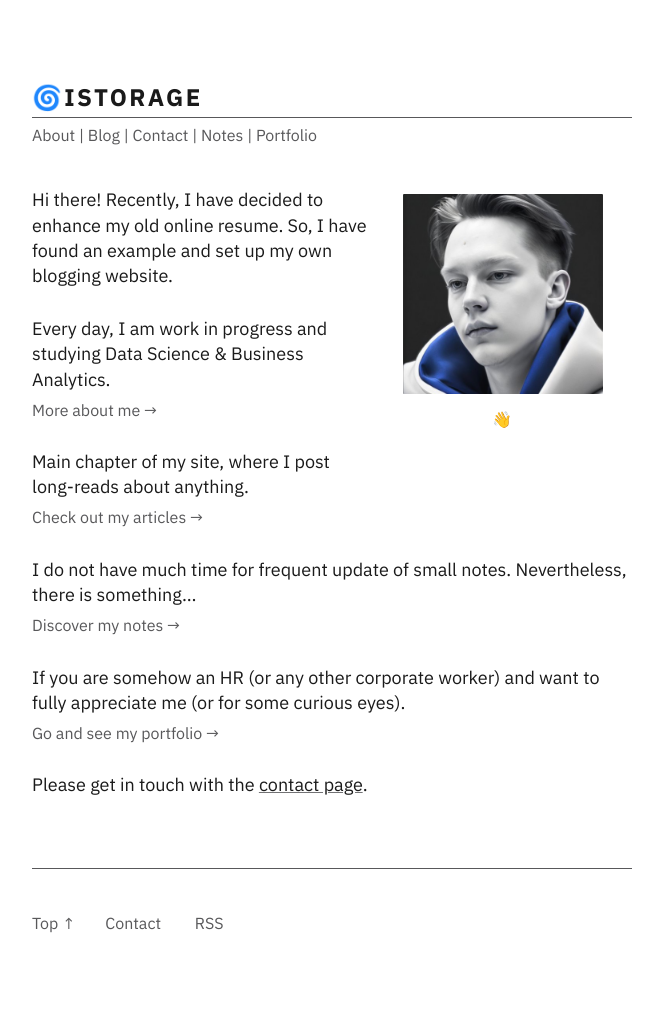
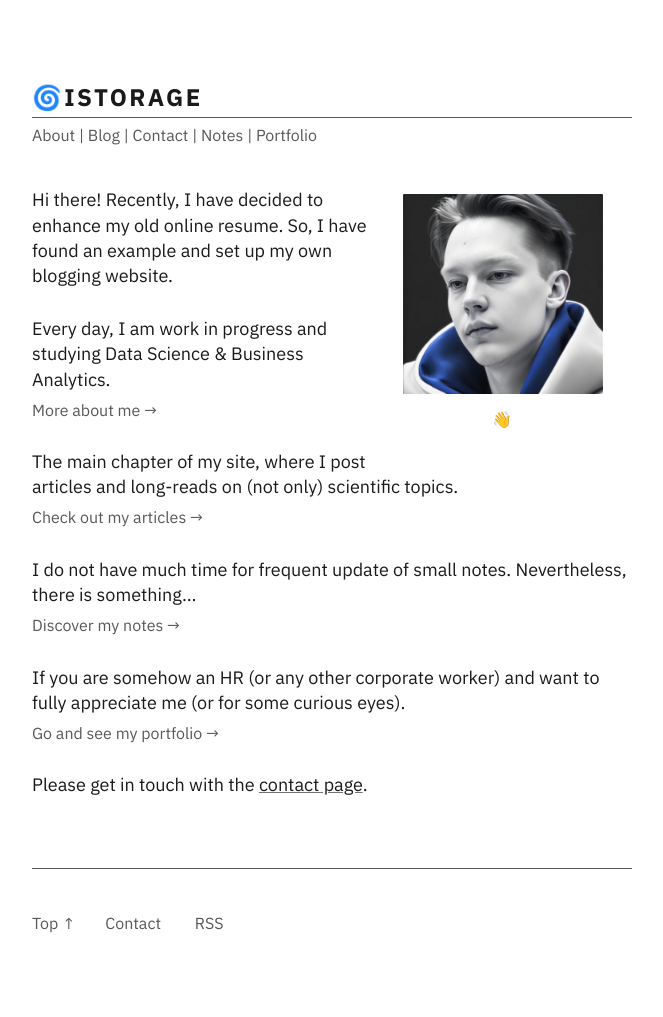
Before and after one commit to suchkow/suchkow.github.io, a Jekyll site: the page built from index.md, in a window 1280 px wide. Shown: the whole page, without its empty margins (308-971 px from the left). Built offline with Jekyll 4.4.1, drawn with Linux system fonts in a browser that asks for light colours.

Commit message:
Minor changes

```diff
--- a/index.md
+++ b/index.md
@@ -12,7 +12,7 @@ Hi there! Recently, I have decided to enhance my old online resume. So, I have f
 Every day, I am work in progress and studying Data Science & Business Analytics.
 <a href="/about" class="internal-link quarter-line-space">More about me&nbsp;→</a>
 
-Main chapter of my site, where I post long-reads about anything.
+The main chapter of my site, where I post articles and long-reads on (not only) scientific topics.
 <a href="/blog" class="internal-link quarter-line-space">Check out my articles&nbsp;→</a>
 
 I do not have much time for frequent update of small notes. Nevertheless, there is something...
```
Also changed, not shown: other parts of index.md (+1 -1 lines), _pages/contact.md (+0 -7 lines).
